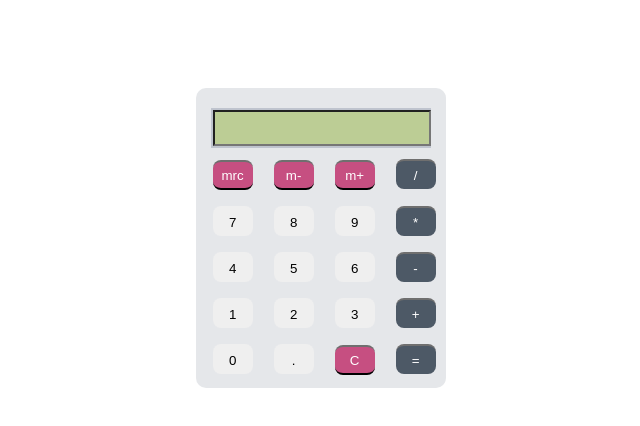
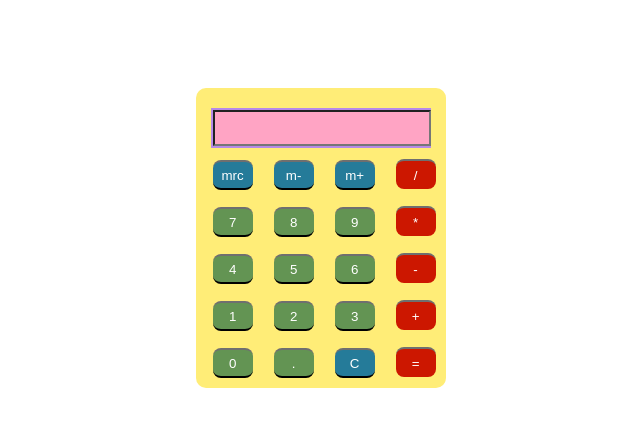
Before and after one commit to iiSnipsii/Calculator, a plain HTML site: page index.html in a window 1280 px wide. Shown: the whole page, without its empty margins (318-958 px from the left). Drawn offline with Linux system fonts and the light colour scheme.

Commit message:
Finished the Color changes

```diff
--- a/calculator.css
+++ b/calculator.css
@@ -3,7 +3,7 @@
 
 /* Calculator Box */
 .box {
-		background-color: #e5e7ea;
+		background-color: #FFED77;
 		height: 300px;
 		width: 250px;
 		border-radius: 10px;
@@ -15,7 +15,7 @@
 
 /* Display */
 .display {
-	background-color: #bfc4ce;
+	background-color: #B68AE8;
 	width: 220px;
 	position: relative;
 	left: 15px;
@@ -29,7 +29,7 @@
 	height: 30px;
 	width: 210px;
 	color: black;
-	background-color: #bccd95;
+	background-color: #FFA4C4;
 	font-size: 21px;
 	text-align: right;
 }
@@ -50,14 +50,20 @@
 }
 .button.function {
 		color: white;
-		background-color: #c64f81;
+		background-color: #257B99;
 		border-bottom: black 2px solid;
 		border-top: 2px #6f6f6f solid;
 }
 .button.operator {
 	color: white;
-	background-color: #4d5966;
+	background-color: #CC1700;
 	border-bottom: black2px solid;
+	border-top: 2px #6f6f6f solid;
+}
+.button.number {
+	color: white;
+	background-color: #639453;
+	border-bottom: black 2px solid;
 	border-top: 2px #6f6f6f solid;
 }
 
```
